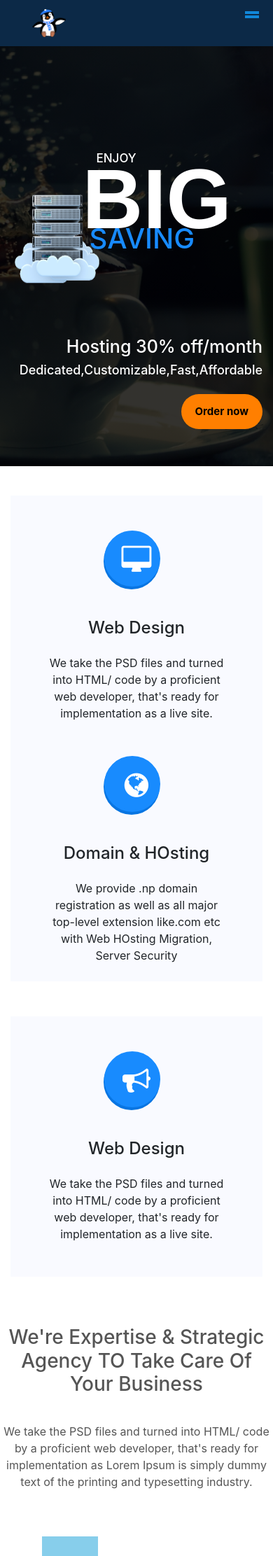
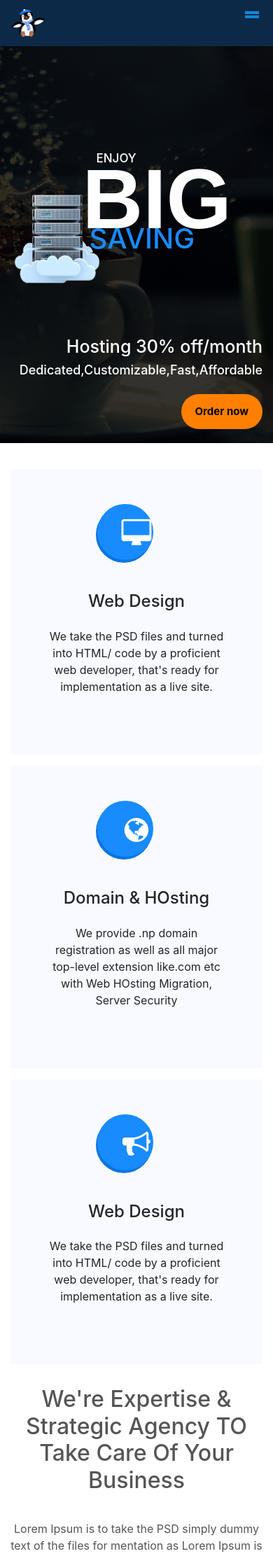
Before and after one commit to puskaar/divinesoft, a PHP site: page / in a window 390 px wide; the page is wider, and only the part inside the window is pictured. Shown: the top 2223 px of that part at 70% size. Run offline with PHP 8.4, Linux system fonts and the light colour scheme; some libraries are stand-ins or nearby versions.

Commit message:
manage responsive section

```diff
--- a/divine/index.html
+++ b/divine/index.html
@@ -1,5 +1,6 @@
 <!DOCTYPE html>
 <html>
+
 <head>
    <title></title>
    <meta charset="utf-8">
@@ -15,6 +16,7 @@
    <script src="https://maxcdn.bootstrapcdn.com/bootstrap/4.0.0-beta/js/bootstrap.min.js"></script>
    <script src="main.js"></script>
 </head>
+
 <body>
    <section id="body_layout">
       <!----------------navbar--------------->
@@ -23,7 +25,8 @@
             <div class="row ">
                <nav class="navbar navbar-expand-md navbar-light">
                   <a class="navbar-brand" href="#"><img src="img/transparent.gif"></a>
-                     <button id="nav-toggler-button" class="navbar-toggler" type="button" data-toggle="collapse" data-target="#collapsibleNavbar">
+                  <button id="nav-toggler-button" class="navbar-toggler" type="button" data-toggle="collapse"
+                     data-target="#collapsibleNavbar">
                      <span class="navbar-toggler-icon"></span>
                   </button>
                   <div class="collapse navbar-collapse" id="collapsibleNavbar">
@@ -43,7 +46,7 @@
                                  <a class="dropdown-item" href="#">Link 1</a>
                               </li>
                               <li class="nav-item"> <a class="dropdown-item" href="#">Link 2</a></li>
-                                 <li class="nav-item">  <a class="dropdown-item" href="#">Link 3</a></li>
+                              <li class="nav-item"> <a class="dropdown-item" href="#">Link 3</a></li>
                            </ul>
                         </li>
                         <li class="nav-item dropdown">
@@ -55,7 +58,7 @@
                                  <a class="dropdown-item" href="#">Link 1</a>
                               </li>
                               <li class="nav-item"> <a class="dropdown-item" href="#">Link 2</a></li>
-                                 <li class="nav-item">  <a class="dropdown-item" href="#">Link 3</a></li>
+                              <li class="nav-item"> <a class="dropdown-item" href="#">Link 3</a></li>
                            </ul>
                         </li>
                         </li>
@@ -66,7 +69,8 @@
                            <a class="nav-link" href="#">Support</a>
                         </li>
                         <li class="nav-item dropdown">
-                              <a class="nav-link dropdown-toggle nav-contact" href="#" id="navbardrop" data-toggle="dropdown">
+                           <a class="nav-link dropdown-toggle nav-contact" href="#" id="navbardrop"
+                              data-toggle="dropdown">
                               Contact us 24/7
                            </a>
                            <ul class="dropdown-menu">
@@ -74,7 +78,7 @@
                                  <a class="dropdown-item" href="#">Link 1</a>
                               </li>
                               <li class="nav-item"> <a class="dropdown-item" href="#">Link 2</a></li>
-                                 <li class="nav-item">  <a class="dropdown-item" href="#">Link 3</a></li>
+                              <li class="nav-item"> <a class="dropdown-item" href="#">Link 3</a></li>
                            </ul>
                         </li>
                         <li class="nav-item">
@@ -105,26 +109,35 @@
                         <h2>SAVING</h2>
                      </div>
                   </div>
+
                </div>
                <div class="col-lg-6 col-12">
                   <div class="row">
                      <div class="col-lg-2"></div>
-                        <div class="col-lg-10 col-12 layout-two-hero" >
+                     <div class="col-lg-10 col-md-12 col-12 layout-two-hero">
                         <h3>Hosting 30% off/month</h3>
                         <h5>Dedicated,Customizable,Fast,Affordable</h5>
                         <button type="button" class="order-btn">Order now</button>
                      </div>
                   </div>
+                  <div class="background_triangle">
                   </div>
                </div>
+            </div>
+         </div>
+         <!-- <div class="triangle_back2">
+         </div> -->
+         <div class="triangle_back">
          </div>
       </section>
       <!--------------------highlighted section----------------->
       <section id="highlight-section">
-            <div class="triangle_back"><img class="triangle" src="img/triangle.gif" style=""></div>
+
          <div class="container">
             <div class="row highlight-design">
                <div class="col-md-4 ">
+                     <!-- <div class="triangle_back">
+                        </div> -->
                   <div class="box-highlight layout-box-highlight">
                      <div class="first_element"></div>
                      <div class="first_element_shadow"></div>
@@ -133,7 +146,8 @@
                      </div>
                      <div class="web-box-highlight">
                         <h4>Web Design</h4>
-                           <p>We take the PSD files and turned into HTML/ code by a proficient web developer, that's ready for implementation as  a live site.</p>
+                        <p>We take the PSD files and turned into HTML/ code by a proficient web developer, that's ready
+                           for implementation as a live site.</p>
                      </div>
                   </div>
                </div>
@@ -146,7 +160,8 @@
                      </div>
                      <div class="web-box-highlight">
                         <h4>Domain & HOsting</h4>
-                           <p>We provide .np domain registration as well as all major top-level extension like.com etc with Web HOsting Migration, Server Security </p>
+                        <p>We provide .np domain registration as well as all major top-level extension like.com etc with
+                           Web HOsting Migration, Server Security </p>
                      </div>
                   </div>
                </div>
@@ -159,21 +174,26 @@
                      </div>
                      <div class="web-box-highlight">
                         <h4>Web Design</h4>
-                           <p>We take the PSD files and turned into HTML/ code by a proficient web developer, that's ready for implementation as  a live site. </p>
+                        <p>We take the PSD files and turned into HTML/ code by a proficient web developer, that's ready
+                           for implementation as a live site. </p>
                      </div>
                   </div>
                </div>
+
             </div>
          </div>
-            <div class="background_triangle"><img src="img/triangle.gif" style=""></div>
+
       </section>
       <!---------------------Our experience----------------->
       <section id="about" class="animated bounceInUp wow" data-wow-duration="500ms">
+         <div class="container">
             <div class="row justify-content-center">
-               <div class="col-lg-5">
+               <div class="col-lg-6">
                   <div class="expertise">
-                     <h3>We're Expertise & Strategic Agency TO Take Care Of Your Business</h3>
-                     <p>We take the PSD files and turned into HTML/ code by a proficient web developer, that's ready for implementation as  Lorem Ipsum is simply dummy text of the printing and typesetting industry.</p>
+                     <h2>We're Expertise & Strategic Agency TO Take Care Of Your Business</h2>
+                     <p>Lorem Ipsum is to take the PSD simply dummy text of the files for mentation as Lorem Ipsum is
+                        simply dummy text of the printing and typesetting industry.</p>
+                  </div>
                </div>
             </div>
          </div>
@@ -196,7 +216,9 @@
                <div class="col-md-7 skills-bar">
                   <h2>Our experience</h2>
                   <div class="about-content">
-                        Lorem Ipsum is simply dummy text of the printing and typesetting industry. Lorem Ipsum has been the industry's standard dummy text ever since the 1500s, a galley of type and scrambled it to make a type specimen book.
+                     Lorem Ipsum is simply dummy text of the printing and typesetting industry. Lorem Ipsum has been the
+                     industry's standard dummy text ever since the 1500s, a galley of type and scrambled it to make a
+                     type specimen book.
                   </div>
                   <p>web Development</p>
                   <div class="progress">
@@ -220,28 +242,21 @@
          </div>
       </section>
       <!-------------Optimised and upgraded hosting--------------->
-         <section id="about">
-            <div class="row justify-content-center">
-               <div class="col-lg-5">
-                  <div class="expertise">
+      <div class="optimised-hosting">
          <h3><span>Fully</span> optimised and upgraded hosting</h3>
          <p>We take the PSD files and turned into HTML/ code by a proficient web developer, that's ready</p>
       </div>
-               </div>
-            </div>
-            <div class="hosting_image">
-               <div class="row justify-content-center">
+      <div class=" justify-content-center hosting_image">
          <img src="img/Untitled-8.png">
       </div>
-            </div>
-            <div class="host_image">
+      <section id="layout-hosting">
+         <!-- <div class="host_image">
             <img src="img/finaltopcurve.jpg">
-            </div>
-            <section id="layout-hosting">
-
+         </div> -->
          <div class="container">
             <div class="row upgraded-hosting">
-                     <div class="col-lg-4">
+
+               <div class="col-lg-4 col-md-4">
                   <div class="domain-hosting linux-hosting">
                      <h6>Unlimited Linux Hosting</h6>
                      <p>Rs.<strong>3500/yr</strong></p>
@@ -258,7 +273,7 @@
                      </div>
                   </div>
                </div>
-                     <div class="col-lg-4">
+               <div class="col-lg-4 col-md-4">
                   <div class="domain-hosting windows-hosting">
                      <h6>Windows Unlimited Hosting</h6>
                      <p>Rs.<strong>5000/yr</strong></p>
@@ -275,7 +290,7 @@
                      </div>
                   </div>
                </div>
-                     <div class="col-lg-4">
+               <div class="col-lg-4 col-md-4">
                   <div class="domain-hosting java-hosting">
                      <h6>Unlimited Java Hosting</h6>
                      <p>Rs.<strong>5000/yr</strong></p>
@@ -292,11 +307,11 @@
                      </div>
                   </div>
                </div>
+
             </div>
          </div>
-            </section>
          <div class="down_image">
-               <img src="img/downnew.png">
+
          </div>
       </section>
       <!-----------------Principles of our work----------------------->
@@ -309,7 +324,7 @@
                      <img src="img/back_img.png">
                   </div>
                </div>
-                  <div class="col-lg-3">
+               <div class="col-lg-3 col-md-4">
                   <div class="layout-concept work-layout">
                      <div class="follow">
                         <i class="fa fa-user"></i>
@@ -317,11 +332,12 @@
                      <div class="first_element"></div>
                      <div class="concepts-idea">
                         <h4>Concepts & Idea</h4>
-                           <p>Our team of experts will research,analyze,and craft strategic recommendations that will enable to accomplish the business goals. </p>
+                        <p>Our team of experts will research,analyze,and craft strategic recommendations that will
+                           enable to accomplish the business goals. </p>
                      </div>
                   </div>
                </div>
-                  <div class="col-lg-3">
+               <div class="col-lg-3 col-md-4">
                   <div class="development work-layout">
                      <div class="follow">
                         <i class="fa fa-cog"></i>
@@ -329,11 +345,12 @@
                      <div class="first_element"></div>
                      <div class="concepts-idea">
                         <h4>Development</h4>
-                           <p>Our team of experts will research,analyze,and craft strategic recommendations that will enable to accomplish the business goals. </p>
+                        <p>Our team of experts will research,analyze,and craft strategic recommendations that will
+                           enable to accomplish the business goals. </p>
                      </div>
                   </div>
                </div>
-                  <div class="col-lg-3">
+               <div class="col-lg-3 col-md-4">
                   <div class="design work-layout">
                      <div class="follow">
                         <i class="fa fa-desktop"></i>
@@ -341,13 +358,14 @@
                      <div class="first_element"></div>
                      <div class="concepts-idea">
                         <h4>Design</h4>
-                           <p>Our team of experts will research,analyze,and craft strategic recommendations that will enable to accomplish the business goals. </p>
+                        <p>Our team of experts will research,analyze,and craft strategic recommendations that will
+                           enable to accomplish the business goals. </p>
                      </div>
                   </div>
                </div>
             </div>
             <div class="row justify-content-center">
-                  <div class="col-lg-3">
+               <div class="col-lg-3 col-md-4">
                   <div class="testing work-layout">
                      <div class="follow">
                         <i class="fa fa-cog"></i>
@@ -355,7 +373,8 @@
                      <div class="first_element"></div>
                      <div class="concepts-idea">
                         <h4>Testing & QA</h4>
-                           <p>Our team of experts will research,analyze,and craft strategic recommendations that will enable to accomplish the business goals. </p>
+                        <p>Our team of experts will research,analyze,and craft strategic recommendations that will
+                           enable to accomplish the business goals. </p>
                      </div>
                   </div>
                </div>
@@ -367,7 +386,9 @@
       </section>
       <!-------------Trusted customer-------------->
       <section id="trusted_layer">
-            <img src="img/curve.png">
+         <div class="customer_curve">
+            <img src="img/curve3.png">
+         </div>
          <div class="container">
             <div class="row trusted_customer">
                <h1>Trusted by 2000+ Customers | 300+ Resellers</h1>
@@ -441,7 +462,7 @@
                         </div>
                         <div class="col-lg-10 col-10">
                            <ul>
-                                 <li>24/7  Support</li>
+                              <li>24/7 Support</li>
                               <li>977-9851033634, 977-9803890504</li>
                            </ul>
                         </div>
@@ -454,7 +475,9 @@
                   <div class="row footer-clients">
                      <div class="col-lg-12 client-service">
                         <h3>OUR CLIENTS</h3>
-                           <p>We help more than 2000 + global & local clients. Our solutions are<br> popular with large, middle-sized and small companies alike.Aside you will find a short selection of our clients</p>
+                        <p>We help more than 2000 + global & local clients. Our solutions are<br> popular with large,
+                           middle-sized and small companies alike.Aside you will find a short selection of our clients
+                        </p>
                      </div>
                   </div>
                   <div class="row justify-content-center layout-slider ">
@@ -501,9 +524,7 @@
                      </div>
                   </div>
                </div>
-               </section>
-               <section id="copyright-footer">
-                  <div class="row copyright-footer">
+               <div class="copyright-footer">
                   <div class="col-lg-12">
                      <p>Copyright @2019 himalayanweb by jrackki.All Rights Reserved.<span> Terms of use</span></p>
                   </div>
@@ -514,52 +535,6 @@
    </section>
    <script src="https://code.jquery.com/jquery-2.2.0.min.js" type="text/javascript"></script>
    <script src="plugin/slick/slick.min.js" type="text/javascript" charset="utf-8"></script>
-      <script type="text/javascript">
-         $(document).on('ready', function() {
-         	$(".center").slick({
-         		dots: false,
-         		infinite: true,
-         		arrows: false,
-         		slidesToShow: 5,
-         		autoplay: true,
-         		autoplaySpeed: 2000,
-         		slidesToScroll: 1,
+</body>
 
-         		responsive: [
-         		{
-         			breakpoint: 768,
-         			settings: {
-         				arrows: false,
-         				slidesToScroll: 1,
-         				slidesToShow: 3
-         			}
-         		},
-         		{
-         			breakpoint: 480,
-         			settings: {
-         				arrows: false,
-         				slidesToScroll: 1,
-         				slidesToShow: 3
-         			}
-         		}
-         		]
-
-         	});
-         	      	$('#nav-toggler-button').on('click',function(){
-         if($('#nav-toggler-button').hasClass('nav-add-bar')){
-         $('#nav-toggler-button').removeClass('nav-add-bar');
-         }else{
-         $('#nav-toggler-button').addClass('nav-add-bar');
-         }
-         })
-         $('.dropdown-toggle').on('click',function(){
-         if($(this).hasClass('dropdown-toggle-a')){
-         $(this).removeClass('dropdown-toggle-a');
-         }else{
-         $(this).addClass('dropdown-toggle-a');
-         }
-         })
-         });
-      </script>
-   </body>
 </html>
--- a/divine/main.js
+++ b/divine/main.js
@@ -1,4 +1,4 @@
-$(document).on('ready', function() {
+$(document).on('ready', function () {
   $(".center").slick({
     dots: false,
     infinite: true,
@@ -26,6 +26,19 @@ $(document).on('ready', function() {
         }
       }
     ]
-
   });
+  $('#nav-toggler-button').on('click', function () {
+    if ($('#nav-toggler-button').hasClass('nav-add-bar')) {
+      $('#nav-toggler-button').removeClass('nav-add-bar');
+    } else {
+      $('#nav-toggler-button').addClass('nav-add-bar');
+    }
+  })
+  $('.dropdown-toggle').on('click', function () {
+    if ($(this).hasClass('dropdown-toggle-a')) {
+      $(this).removeClass('dropdown-toggle-a');
+    } else {
+      $(this).addClass('dropdown-toggle-a');
+    }
+  })
 });
--- a/divine/style.css
+++ b/divine/style.css
@@ -98,7 +94,7 @@
 	background-image: linear-gradient(rgba(0,0,0,0.8),rgba(0,0,0,0.8)),url(img/teacup.jpg);
   background-size: cover;
   background-position: center;
-  height: 600px;
+  /* height: 600px; */
 }
 .hero-layout {
 	padding-top: 150px;
@@ -157,33 +153,54 @@
 	background-color: #ff7f00;
 	border: none;
 }
+.triangle_back {
+  content:'';
+  position: relative;
+  top: 1px;
+  /* left: 785px; */
+  right: 0;
+  margin: 0 auto;
+  margin-left: 0px;
+  width: 0;
+  height: 0;
+  border-top: solid 7vw #ffffff;
+  border-left: solid 20vw transparent;
+  border-right: solid 20vw transparent;
+  transform: rotate(180deg);
+}
+.background_triangle {
+  content:'';
+  position: relative;
+  top: 178px;
+  left: 113px;
+  right: 0;
+  margin: 0 auto;
+  margin-left: 0px;
+  width: 0;
+  height: 0;
+  border-top: solid 7vw #ffffff;
+  border-left: solid 20vw transparent;
+  border-right: solid 20vw transparent;
+  transform: rotate(180deg);
+}
 /*---------Highlighted section----------*/
 
 #highlight-section {
 	position: relative;
-	bottom: 100px;
-  margin-bottom: -260px;
+	/* bottom: 100px; */
+  margin-bottom: -100px;
   /*background-color: lightgreen;*/
 }
 .highlight-design {
   position: relative;
   bottom: 100px;
 }
-.triangle_back img {
-  width: 632px;
-  height: 108px;
-}
-.background_triangle img{
-  width: 632px;
-  height: 108px;
-   position: relative;
-    left: 723px;
-    bottom: 480px;
-}
+
 .box-highlight {
-	/*position: relative;*/
-	background-color: #f9faff;
-	height: 372px;
+	position: relative;
+  background-color: #f9faff;
+  z-index: 9;
+	/* height: 372px; */
 }
 .box-highlight .follow {
   position: relative;
@@ -229,7 +246,7 @@
   background-color: green;
 }
 #highlight-section .box-highlight .web-box-highlight {
-  padding: 55px;
+  padding: 55px 55px 0px 55px;
 }
 .box-highlight .web-box-highlight h4 {
   text-align: center;
@@ -609,14 +666,129 @@
   border: solid 3px #87ceeb;
   z-index: 9999999;
 }
-	}*/
+.box-highlight .first_element {
+  width: 80px;
+  height: 80px;
+  text-align: center;
+  background-color: #188bfe;
+  border: solid 3px #188bfe;
+  font-size: 24px;
+  position: relative;
+  top: 50px;
+  left: 110px;
+  /* bottom: 21px; */
+  border-radius: 50px;
+  z-index: 9;
+}
+.box-highlight .first_element_shadow {
+  position: relative;
+  top: -26px;
+  width: 80px;
+  height: 80px;
+  left: 109px;
+  background: transparent;
+  z-index: 0;
+  border-radius: 50%;
+  border: solid 5px #0875e2;
+  z-index: 0;
+}
+	}
 	@media (max-width: 768px) {
+    .navbar-brand img {
+      height: 40px;
+      padding-left: 0px;
+    }
+    .navbar-nav {
+      padding-left: 10px;
+      padding-top: 10px;
+  }
+  .nav-link {
+    font-size: 11px;
+    /* padding: 0px 7px; */
+  }
+  .navbar-nav li {
+    padding: 0px 7px;
+    text-align: center;
+  }
+  .dropdown .dropdown-toggle::after {
+    float: right;
+    position: relative;
+    top: -8px;
+    left: 9px;
+}
+.dropdown .nav-contact {
+      padding: 10px 15px;
+}
+.triangle_back {
+  display: none;
+}
+.background_triangle {
+  display: none;
+}
+.down_image:after {
+  content: '';
+  position: absolute;
+  top: 60px;
+  left: 0;
+  right: 0;
+  margin: 0 auto;
+  margin-left: 0px;
+  width: 0;
+  height: 0;
+  border-top: solid 10vw #ffffff;
+  border-left: solid 40vw transparent;
+  border-right: solid 60vw transparent;
+  transform: rotate(180deg);
+}
+#hero-section {
+  padding-bottom: 20px;
+}
+.box-highlight-mid {
+  position: relative;
+  bottom: 0px;
+}
+.highlight-design {
+  position: relative;
+  bottom: 0px;
+}
+    #highlight-section {
+      position: relative;
+      top: 10px;
+      bottom: 0px;
+      margin-bottom: 0px;
+    }
+    .box-highlight .first_element {
+      width: 80px;
+        height: 80px;
+        text-align: center;
+        background-color: #188bfe;
+        border: solid 3px #188bfe;
+        font-size: 24px;
+        position: relative;
+        top: 50px;
+        left: 66px;
+        border-radius: 50px;
+        z-index: 9;
+    }
+    .box-highlight .first_element_shadow {
+      position: relative;
+        top: -26px;
+        width: 80px;
+        height: 80px;
+        left: 66px;
+        background: transparent;
+        z-index: 0;
+        border-radius: 50%;
+        border: solid 5px #0875e2;
+        z-index: 0;
+    }
 	#second_element {
   position: relative;
   top: 200px;
   left: 150px;
   width: 70px;
   height: 30px;
+  z-index: 9;
   background-color: #87ceeb;
   border: solid 3px #87ceeb;
 }
@@ -630,17 +802,143 @@
 .background_triangle img{
   display: none;
 }
+.hosting_image img {
+  padding-bottom: 86px;
+  padding-top: 30px;
+  width: 500px;
  }
+ #layout-hosting {
+  padding-top: 200px;
+  padding-bottom: 200px;
+  background-color: #02a3da;
+  border-top-right-radius: 24%;
+  border-top-left-radius: 24%;
+}
+.domain-hosting strong {
+  font-size: 34px;
+  padding-top: 10px;
+}
+.domain-hosting .btn-order {
+  position: relative;
+  right: 19px;
+  text-align: center;
+  border-radius: 30px;
+  font-size: 15px;
+  padding: 7px 40px;
+  border-color: #0380fe;
+  background-color: #f9faff;
+}
+.principles-work {
+  margin-top: 100px;
+  padding-top: 73px;
+}
+.back_image {
+  display: none;
+}
+.background_image {
+  display: none;
+}
+.layout-concept {
+  position: relative;
+  top: 58px;
+  margin: -20px;
+}
+.development {
+  position: relative;
+  bottom: 3px;
+  margin: -3px;
+}
+.design {
+  position: relative;
+  right: 50px;
+  margin-top: 35px;
+  margin-left: 65px;
+}
+.work-layout .first_element {
+  width: 80px;
+  height: 80px;
+  text-align: center;
+  font-size: 24px;
+  position: relative;
+  left: 56px;
+  bottom: 45px;
+  border-radius: 50px;
+  z-index: 9;
+}
+#work-principles {
+  padding-top: 0px;
+}
+.testing {
+  position: relative;
+  left: 9px;
+}
+.customer_curve img {
+  display: none;
+}
+  }
 
 @media (max-width: 576px) {
+  .navbar-nav li {
+    padding: 0px 7px;
+    text-align: left;
+  }
+  .dropdown .dropdown-toggle::after {
+    float: right;
+    position: relative;
+    top: 4px;
+    left: 6px;
+}
   #trusted_layer {
-  background-image: linear-gradient(rgba(0,0,0,0),rgba(0,0,0,0)),url(img/trusted-client.jpg);
-  background-position: center;
-  height: 400px;
+  /* background-image: linear-gradient(rgba(0,0,0,0),rgba(0,0,0,0)),url(img/trusted-client.jpg);
+  background-position: center; */
+  height: 300px;
+}
+.box-highlight .first_element {
+  width: 80px;
+  height: 80px;
+  text-align: center;
+  background-color: #188bfe;
+  border: solid 3px #188bfe;
+  font-size: 24px;
+  position: relative;
+  top: 50px;
+  left: 124px;
+  border-radius: 50px;
+  z-index: 9;
+}
+.box-highlight .first_element_shadow {
+  position: relative;
+  top: -26px;
+  width: 80px;
+  height: 80px;
+  left: 122px;
+  background: transparent;
+  z-index: 0;
+  border-radius: 50%;
+  border: solid 5px #0875e2;
+  z-index: 0;
+}
+.customer_curve img {
+  display: none;
+}
+.hosting_image img {
+  padding-bottom: 180px;
+    padding-top: 30px;
+  width: 300px;
+}
+.java-hosting {
+  margin-top:-23px;
+}
+.down_image:after {
+  display: none;
+}
+.host_image img {
+  display: none;
 }
 .highlight-design {
+  margin-bottom: -320px;
   position: relative;
-  bottom: 180px;
+  bottom: 295px;
 }
   .back_image {
     display: none;
```
Also changed, not shown: other parts of divine/style.css (+61 -11 lines), divine/img/Untitled-10.png (added), divine/img/Untitled-9.png (added), divine/img/curve1.png (added), divine/img/curve2.png (added), divine/img/curve3.png (added). Lines whose indentation alone changed are shown as unchanged.
